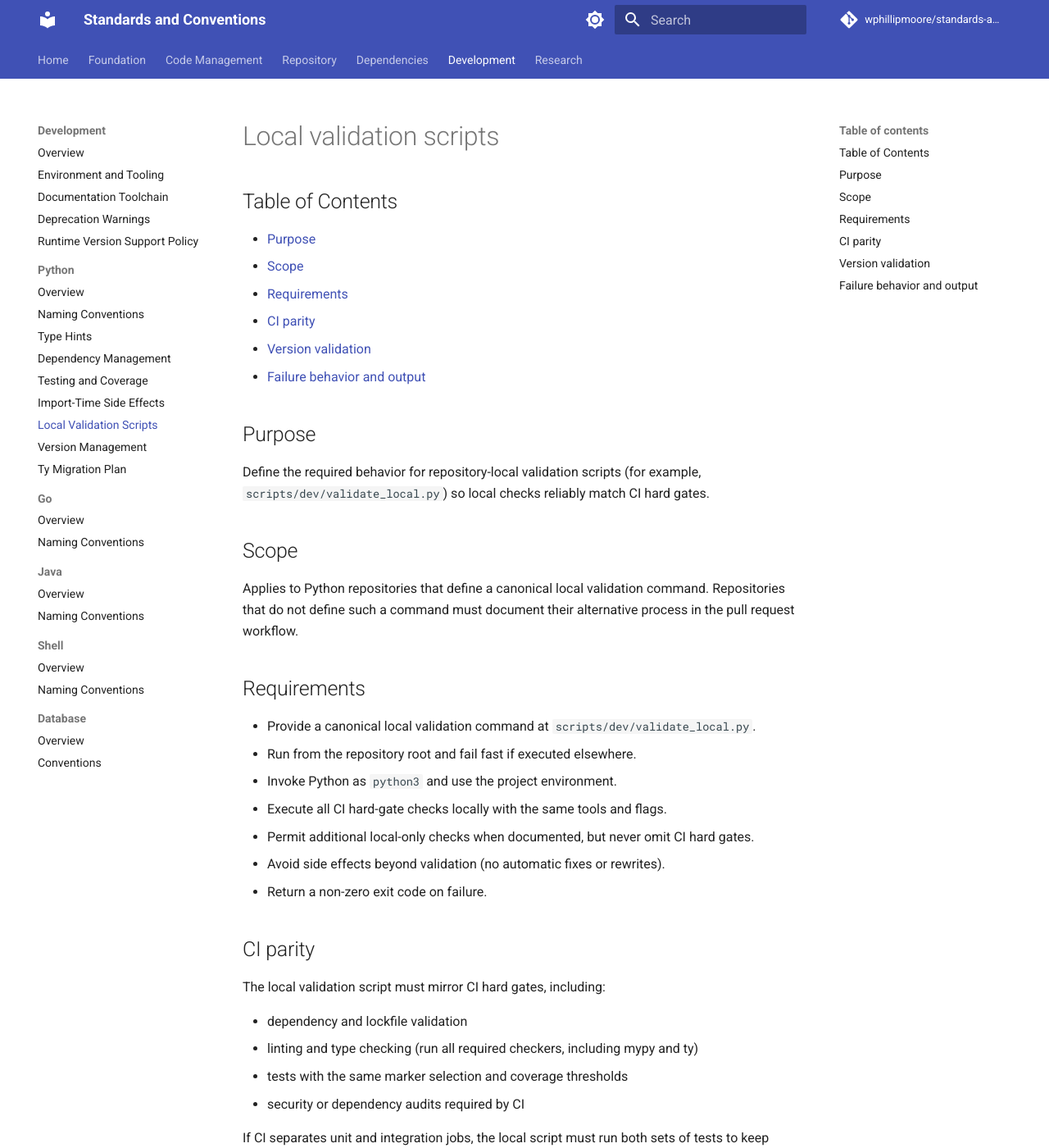
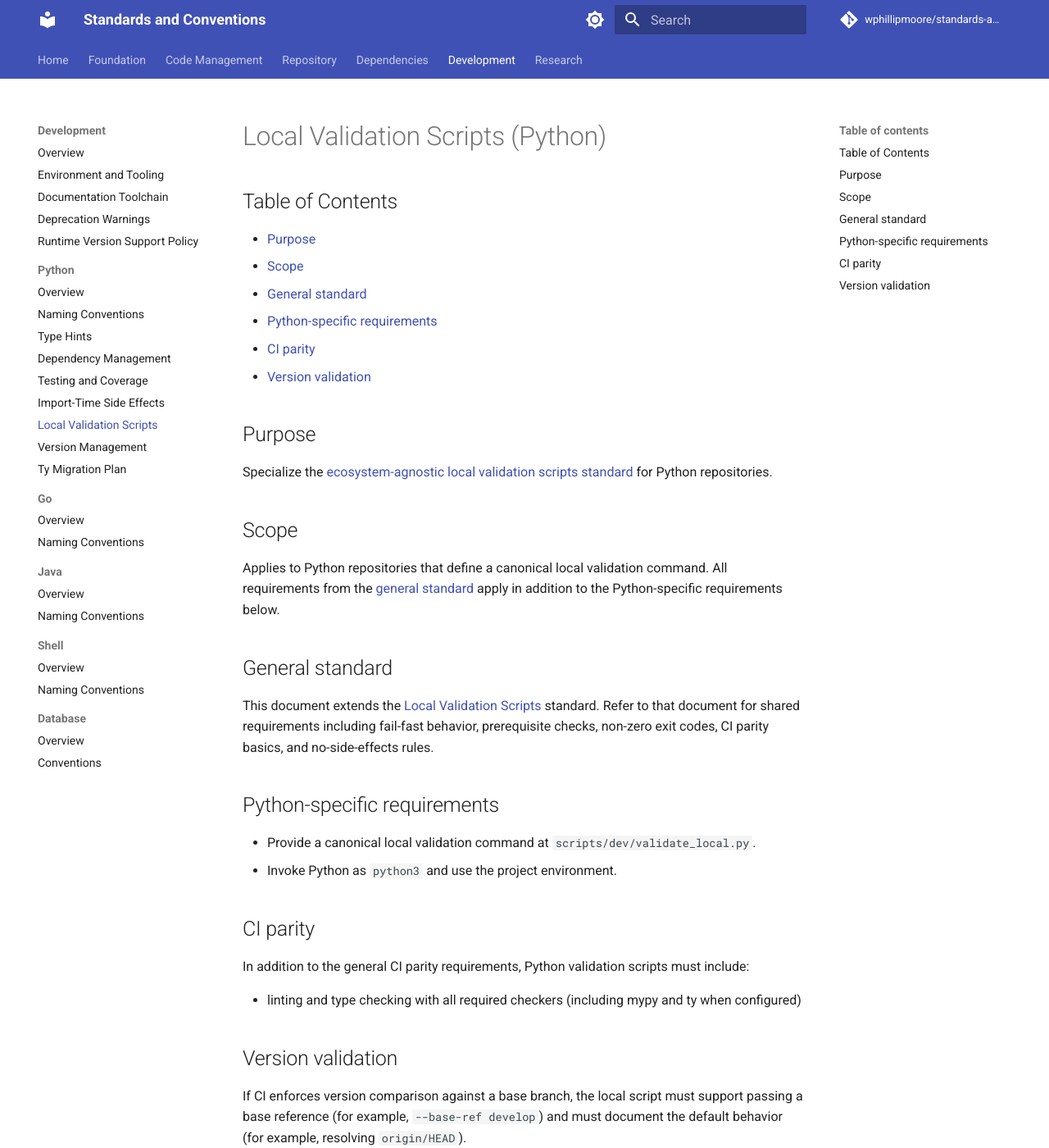
Before and after one commit to wphillipmoore/standards-and-conventions, an MkDocs documentation site: the page built from docs/development/python/local-validation-scripts.md, in a window 1280 px wide and 1400 px high. Shown: the whole window at 82% size. Built offline with MkDocs 1.6.1 and Material for MkDocs 9.7.7, drawn with Linux system fonts in a browser that asks for light colours; comment, search, counter and statistics services are not loaded; the version menu is left out; some of the changed text lies outside the part shown.

Commit message:
feat: add ecosystem-agnostic local validation scripts standard
Generalize the Python-specific local-validation-scripts standard into an
ecosystem-agnostic standard at docs/repository/local-validation-scripts.md.
The Python doc now references it as a specialization, keeping only
Python-specific requirements.

Closes #199

Co-Authored-By: wphillipmoore-claude <255925739+wphillipmoore-claude@users.noreply.github.com>

```diff
--- a/docs/development/python/local-validation-scripts.md
+++ b/docs/development/python/local-validation-scripts.md
@@ -1,57 +1,50 @@
-# Local validation scripts
+# Local Validation Scripts (Python)
 
 ## Table of Contents
 
 - [Purpose](#purpose)
 - [Scope](#scope)
-- [Requirements](#requirements)
+- [General standard](#general-standard)
+- [Python-specific requirements](#python-specific-requirements)
 - [CI parity](#ci-parity)
 - [Version validation](#version-validation)
-- [Failure behavior and output](#failure-behavior-and-output)
 
 ## Purpose
 
-Define the required behavior for repository-local validation scripts (for
-example, `scripts/dev/validate_local.py`) so local checks reliably match CI
-hard gates.
+Specialize the
+[ecosystem-agnostic local validation scripts standard](../../repository/local-validation-scripts.md)
+for Python repositories.
 
 ## Scope
 
 Applies to Python repositories that define a canonical local validation
-command. Repositories that do not define such a command must document their
-alternative process in the pull request workflow.
+command. All requirements from the
+[general standard](../../repository/local-validation-scripts.md) apply in
+addition to the Python-specific requirements below.
 
-## Requirements
+## General standard
+
+This document extends the
+[Local Validation Scripts](../../repository/local-validation-scripts.md)
+standard. Refer to that document for shared requirements including fail-fast
+behavior, prerequisite checks, non-zero exit codes, CI parity basics, and
+no-side-effects rules.
+
+## Python-specific requirements
 
 - Provide a canonical local validation command at `scripts/dev/validate_local.py`.
-- Run from the repository root and fail fast if executed elsewhere.
 - Invoke Python as `python3` and use the project environment.
-- Execute all CI hard-gate checks locally with the same tools and flags.
-- Permit additional local-only checks when documented, but never omit CI hard
-  gates.
-- Avoid side effects beyond validation (no automatic fixes or rewrites).
-- Return a non-zero exit code on failure.
 
 ## CI parity
 
-The local validation script must mirror CI hard gates, including:
+In addition to the general CI parity requirements, Python validation scripts
+must include:
 
-- dependency and lockfile validation
-- linting and type checking (run all required checkers, including mypy and ty)
-- tests with the same marker selection and coverage thresholds
-- security or dependency audits required by CI
-
-If CI separates unit and integration jobs, the local script must run both sets
-of tests to keep coverage and integration behavior aligned.
+- linting and type checking with all required checkers (including mypy and ty
+  when configured)
 
 ## Version validation
 
 If CI enforces version comparison against a base branch, the local script must
 support passing a base reference (for example, `--base-ref develop`) and must
 document the default behavior (for example, resolving `origin/HEAD`).
-
-## Failure behavior and output
-
-- Print the command being executed before each step.
-- Stop at the first failing command and return that exit code.
-- Surface missing prerequisites with actionable error messages.
--- a/mkdocs.yml
+++ b/mkdocs.yml
@@ -94,6 +94,7 @@ nav:
   - Repository:
       - Overview: repository/overview.md
       - Repository Structure: repository/repository-structure.md
+      - Local Validation Scripts: repository/local-validation-scripts.md
   - Dependencies:
       - Overview: dependencies/overview.md
       - Dependency Update Workflow: dependencies/dependency-update-workflow.md
```
Also changed, not shown: docs/repository/local-validation-scripts.md (added, +92 -0 lines), docs/repository/overview.md (+1 -0 lines), docs/standards-and-conventions.md (+1 -0 lines).
